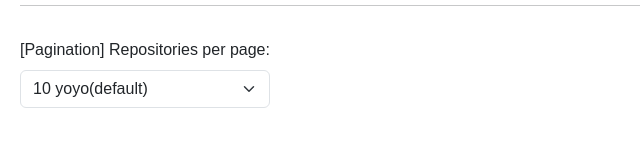
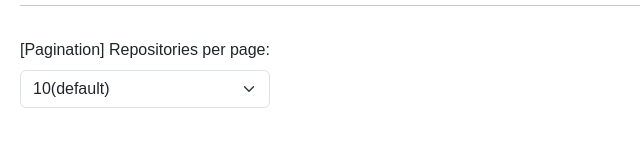
Before and after one commit to gandharvtalikoti/GIT-API, a plain HTML site: page index.html in a window 1280 px wide. Shown: the part 209-356 px from the top of the page, 0-640 px from the left. Drawn offline with nearby package versions, Linux system fonts and the light colour scheme.

Commit message:
deploy phase 0

```diff
--- a/index.html
+++ b/index.html
@@ -29,7 +29,7 @@
     <div>
       <label for="reposPerPage" class="form-label">[Pagination] Repositories per page:</label>
       <select id="reposPerPage" class="form-select">
-        <option value="10">10 yoyo(default)</option>
+        <option value="10">10(default)</option>
         <option value="20">20</option>
         <option value="50">50</option>
         <option value="100">100 (max)</option>
```
